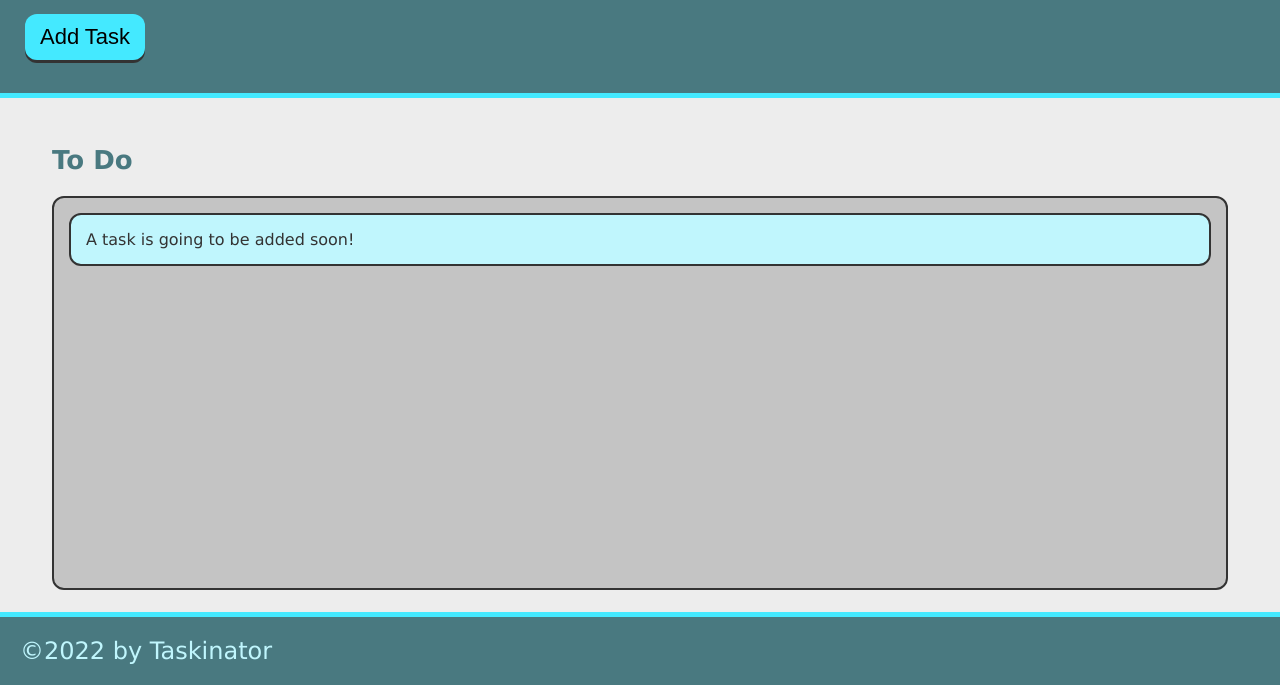
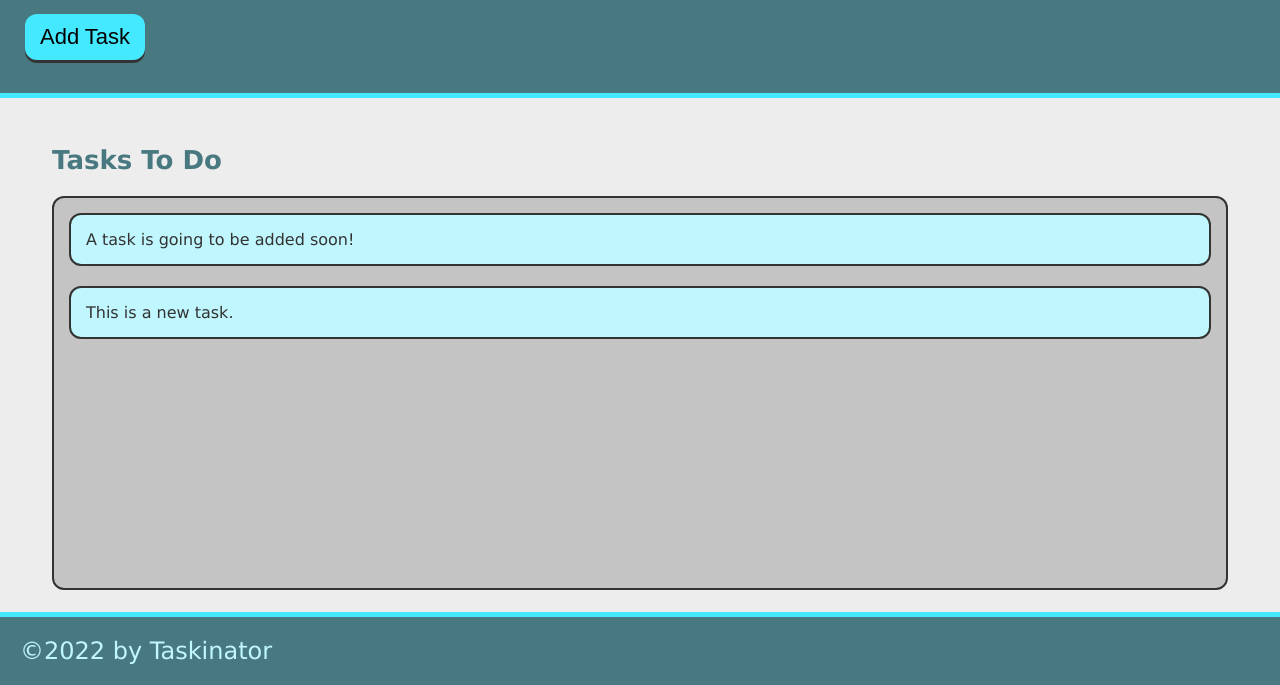
Before and after one commit to alanam79/taskinator, a plain HTML site: page index.html in a window 1280 px wide. Both pictures are taken after a click on the button "Add Task". Shown: the part 115-800 px from the top of the page. Drawn offline with Linux system fonts and the light colour scheme.

Commit message:
add ability to add task

```diff
--- a/assets/js/script.js
+++ b/assets/js/script.js
@@ -0,0 +1,12 @@
+var buttonEl = document.querySelector("#save-task");
+
+var tasksToDoEl = document.querySelector("#tasks-to-do");
+
+var createTaskHandler = function () {
+  var listItemEl = document.createElement("li");
+  listItemEl.className = "task-item";
+  listItemEl.textContent = "This is a new task.";
+  tasksToDoEl.appendChild(listItemEl);
+};
+
+buttonEl.addEventListener("click", createTaskHandler);
--- a/index.html
+++ b/index.html
@@ -13,13 +13,13 @@
     <header>
         <h1 class="page-title">Taskinator</h1>
         <p>Click the button below to add a new task!</p>
-        <button class="btn">Add Task</button>
+        <button class="btn" id="save-task">Add Task</button>
     </header>
 
     <main class="page-content">
         <section class="task-list-wrapper">
-            <h2 class="list-title">To Do</h2>
-            <ul class="task-list">
+            <h2 class="list-title">Tasks To Do</h2>
+            <ul class="task-list" id="tasks-to-do">
                 <li class="task-item">A task is going to be added soon!</li>
             </ul>
         </section>
@@ -30,9 +30,7 @@
         &copy;2022 by Taskinator
     </footer>
 
-
      <script src="./assets/js/script.js"></script>
 </body>
 
-
 </html>
```
